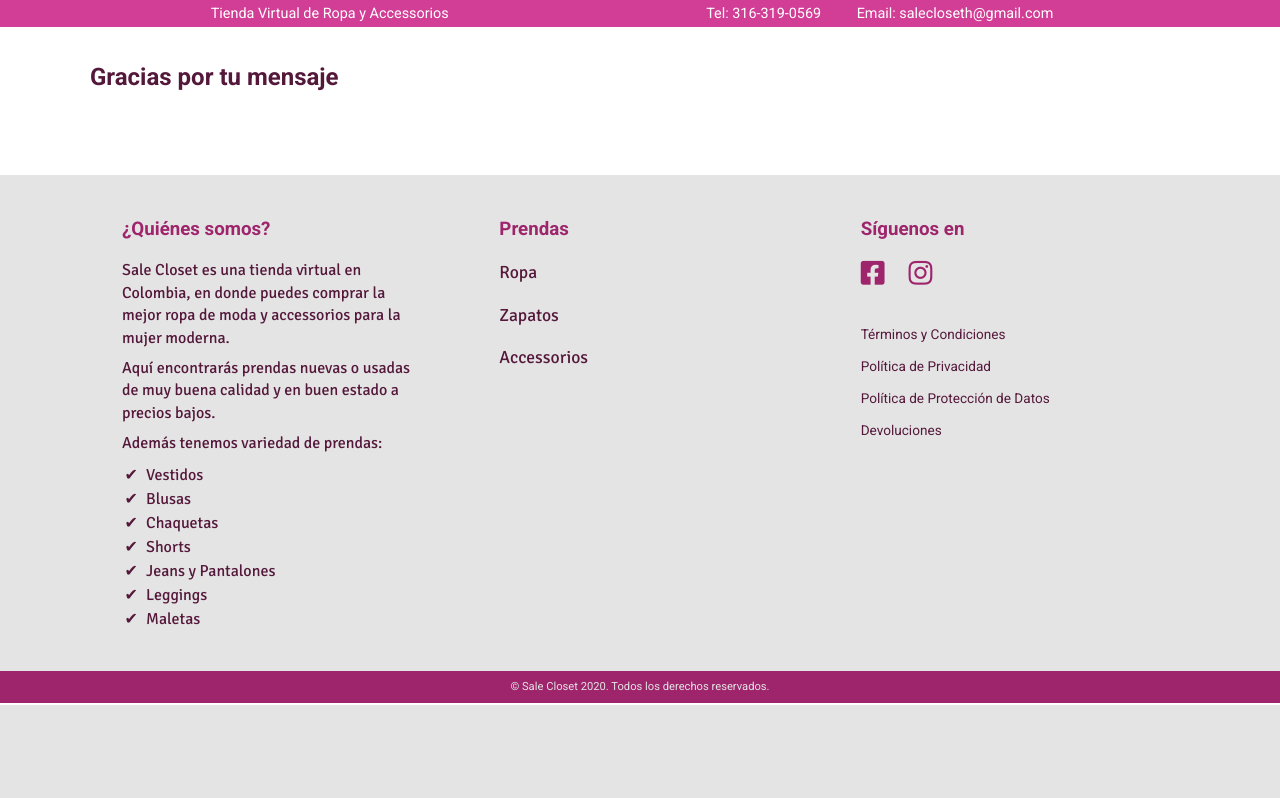
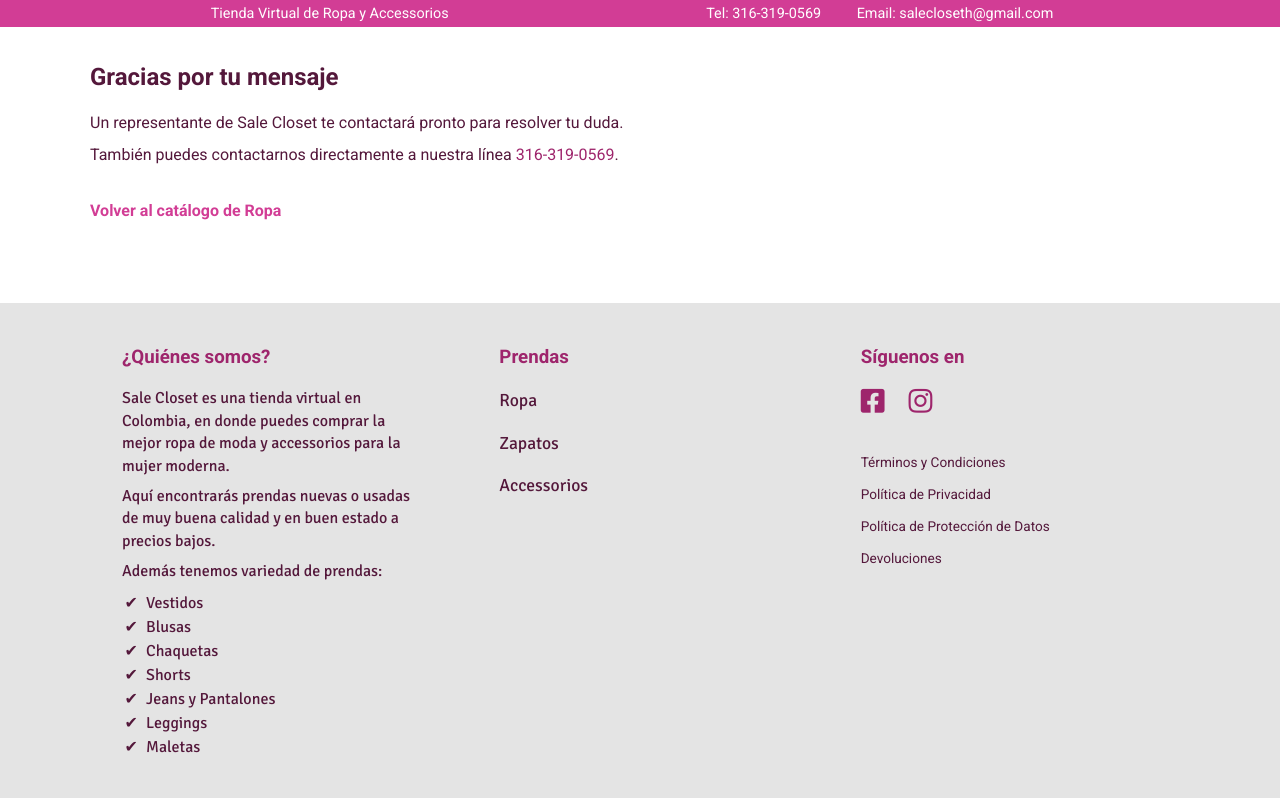
Before and after one commit to leonardochica/saleclosetTest, a PHP site: page /dist/mensaje.html in a window 1280 px wide. Shown: the part 95-893 px from the top of the page. Before the commit the page ends 800 px from the top, so only its background shows below. Run offline with PHP 8.4, Linux system fonts and the light colour scheme; some libraries are stand-ins or nearby versions.

```diff
--- a/dist/css/main.css
+++ b/dist/css/main.css
@@ -43,6 +43,16 @@ ul {
 .link--dark {
   color: #54183b; }
   .link--dark:hover {
+    color: #d23d95; }
+
+.link--primary {
+  color: #d23d95; }
+  .link--primary:hover {
+    color: #9e256c; }
+
+.link--secondary {
+  color: #9e256c; }
+  .link--secondary:hover {
     color: #d23d95; }
 
 .link--light {
@@ -1236,3 +1246,12 @@ body {
 
 .section__message {
   margin-top: 2rem; }
+
+.section .thankyou__title {
+  margin-bottom: 1rem; }
+
+.section .thankyou__text {
+  margin: 0.5rem 0 0; }
+
+.section .thankyou__link {
+  margin-top: 2rem; }
--- a/dist/main.js
+++ b/dist/main.js
@@ -533,15 +533,7 @@ function SubmitForm(e) {
 
   if (!valName || !valEmail || !valMessage || !valCheckbox) {
     e.preventDefault();
-  } else {
-    thankyouMessage();
   }
-}
-
-function thankyouMessage() {
-  const thankyouTitle = document.querySelector('.thankyou__title');
-
-  thankyouTitle.textContent = inputName.value;
 }
 
 // Scroll to Top
--- a/dist/mensaje.html
+++ b/dist/mensaje.html
@@ -114,6 +114,19 @@
     <section class="section section__message">
       <div class="container">
         <h1 class="thankyou__title">Gracias por tu mensaje</h1>
+        <p class="thankyou__text">
+          Un representante de Sale Closet te contactará pronto para resolver tu
+          duda.
+        </p>
+        <p class="thankyou__text">
+          También puedes contactarnos directamente a nuestra línea
+          <a class="link--secondary" href="tel:+573163190569">316-319-0569</a>.
+        </p>
+        <h4 class="thankyou__link">
+          <a href="index.html#ropa" class="link--primary">
+            Volver al catálogo de Ropa
+          </a>
+        </h4>
       </div>
     </section>
 
--- a/scss/_utilities.scss
+++ b/scss/_utilities.scss
@@ -66,6 +66,22 @@ ul {
 .link {
   &--dark {
     color: $dark-color;
+
+    &:hover {
+      color: $primary-color;
+    }
+  }
+
+  &--primary {
+    color: $primary-color;
+
+    &:hover {
+      color: $secondary-color;
+    }
+  }
+
+  &--secondary {
+    color: $secondary-color;
 
     &:hover {
       color: $primary-color;
--- a/scss/main.scss
+++ b/scss/main.scss
@@ -1429,4 +1429,18 @@ $slideHeightSmartphones: 380px;
   &__message {
     margin-top: 2rem;
   }
+
+  .thankyou {
+    &__title {
+      margin-bottom: 1rem;
+    }
+
+    &__text {
+      margin: 0.5rem 0 0;
+    }
+
+    &__link {
+      margin-top: 2rem;
+    }
+  }
 }
```
Also changed, not shown: dist/index.html (+31 -129 lines).
